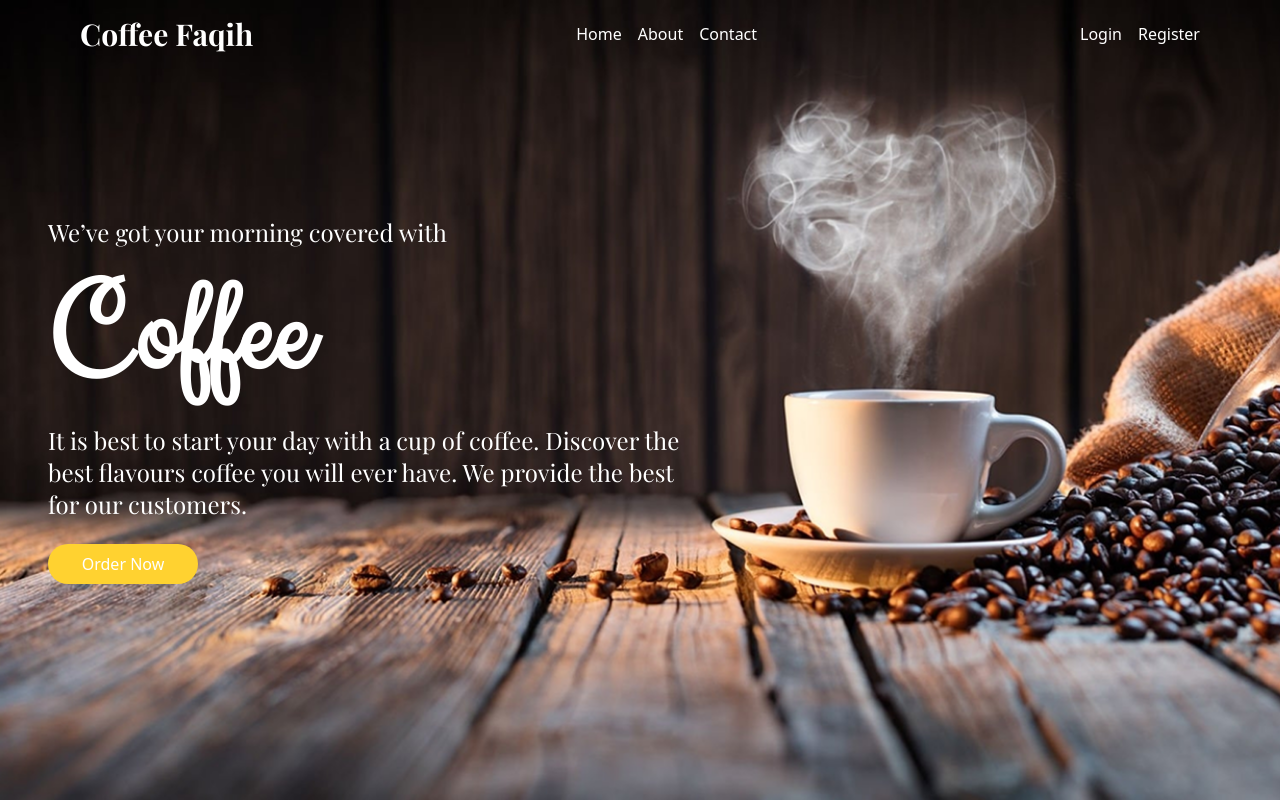
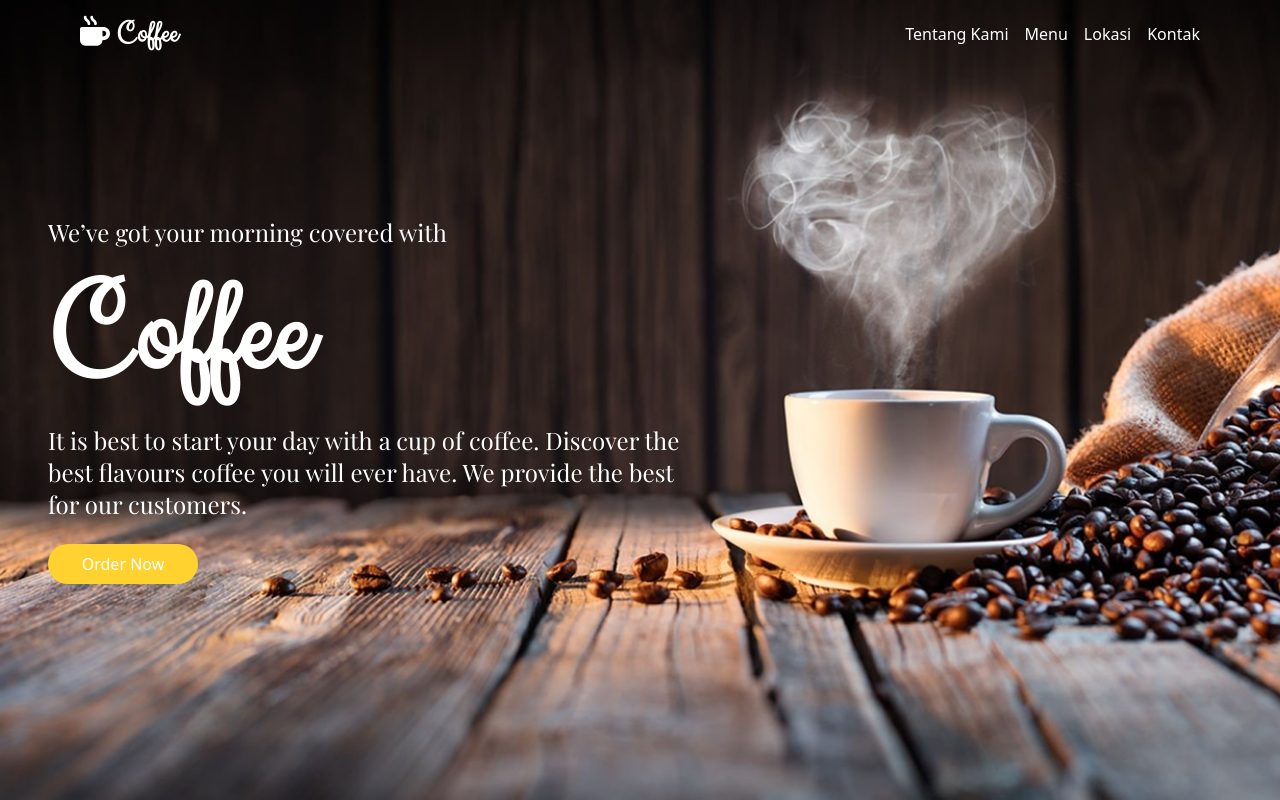
Before and after one commit to Spesial-Team/coffee-special-team-ui, a plain HTML site: page index.html in a window 1280 px wide. Shown: the top 800 px of the page. Drawn offline with nearby package versions, Linux system fonts and the light colour scheme.

Commit message:
fix: nav background

```diff
--- a/assets/scripts/nav.js
+++ b/assets/scripts/nav.js
@@ -27,10 +27,10 @@ function initializeNavbar() {
     const handleScroll = () => {
       if (window.scrollY > scrollThreshold) {
         navbar.classList.remove("lg:bg-transparent");
-        navbar.classList.add("lg:bg-gray-800", "shadow-md");
+        navbar.classList.add("lg:bg-orange-950", "shadow-md");
       } else {
         navbar.classList.add("lg:bg-transparent");
-        navbar.classList.remove("lg:bg-gray-800", "shadow-md");
+        navbar.classList.remove("lg:bg-orange-950", "shadow-md");
       }
     };
     window.addEventListener("scroll", handleScroll);
--- a/layouts/nav.html
+++ b/layouts/nav.html
@@ -1,9 +1,9 @@
 <nav
   id="main-navbar"
-  class="bg-gray-800 p-4 text-white flex justify-between items-center px-4 fixed top-0 left-0 right-0 z-50 lg:px-20 duration-1000 ease-in-out"
+  class="bg-orange-950 p-4 text-white flex justify-between items-center px-4 fixed top-0 left-0 right-0 z-50 lg:px-20 duration-1000 ease-in-out"
 >
-  <h1 class="text-3xl font-bold font-['playfair-display'] z-25">
-    Coffee Faqih
+  <h1 class="text-3xl font-bold font-['clicker-script'] z-25">
+    <i class="fa-solid fa-mug-hot"></i> Coffee
   </h1>
 
   <button id="menu-button" class="lg:hidden p-2 z-20">
@@ -26,38 +26,44 @@
   <div class="hidden lg:flex lg:flex-row lg:items-center lg:space-x-8">
     <ul class="flex flex-col lg:flex-row space-y-4 lg:space-y-0 lg:space-x-4">
       <li>
-        <a href="/" class="hover:text-amber-400 block lg:inline-block">Home</a>
-      </li>
-      <li>
-        <a href="/about" class="hover:text-amber-400 block lg:inline-block"
-          >About</a
+        <a href="#about" class="hover:text-orange-200 block lg:inline-block"
+          >Tentang Kami</a
         >
       </li>
       <li>
-        <a href="/contact" class="hover:text-amber-400 block lg:inline-block"
-          >Contact</a
+        <a href="#menu" class="hover:text-orange-200 block lg:inline-block"
+          >Menu</a
+        >
+      </li>
+      <li>
+        <a href="#location" class="hover:text-orange-200 block lg:inline-block"
+          >Lokasi</a
+        >
+      </li>
+      <li>
+        <a href="#contact" class="hover:text-orange-200 block lg:inline-block"
+          >Kontak</a
         >
       </li>
     </ul>
   </div>
 
-  <div class="hidden lg:flex lg:flex-row lg:items-center lg:space-x-8">
-
+  <!-- <div class="hidden lg:flex lg:flex-row lg:items-center lg:space-x-8">
     <ul
       class="flex flex-col lg:flex-row space-y-4 lg:space-y-0 lg:space-x-4 border-t pt-4 lg:pt-0 lg:border-t-0"
     >
       <li>
-        <a href="/login" class="hover:text-amber-400 block lg:inline-block"
+        <a href="/login" class="hover:text-orange-200 block lg:inline-block"
           >Login</a
         >
       </li>
       <li>
-        <a href="/register" class="hover:text-amber-400 block lg:inline-block"
+        <a href="/register" class="hover:text-orange-200 block lg:inline-block"
           >Register</a
         >
       </li>
     </ul>
-  </div>
+  </div> -->
 </nav>
 
 <div
@@ -67,15 +73,12 @@
 
 <div
   id="mobile-menu-container"
-  class="lg:hidden fixed top-0 left-0 w-[80%] h-full bg-gray-800 text-white p-6 pt-20 transform -translate-x-full transition-transform duration-300 ease-in-out z-40"
+  class="lg:hidden fixed top-0 left-0 w-[80%] h-full bg-orange-950 text-white p-6 pt-20 transform -translate-x-full transition-transform duration-300 ease-in-out z-40"
 >
   <ul class="flex flex-col space-y-6 text-xl">
-    <li><a href="/" class="hover:text-amber-400">Home</a></li>
-    <li><a href="/about" class="hover:text-amber-400">About</a></li>
-    <li><a href="/contact" class="hover:text-amber-400">Contact</a></li>
-    <li class="border-t pt-6 mt-6">
-      <a href="/login" class="hover:text-amber-400">Login</a>
-    </li>
-    <li><a href="/register" class="hover:text-amber-400">Register</a></li>
+    <li><a href="#about" class="hover:text-orange-200">Tentang Kami</a></li>
+    <li><a href="#menu" class="hover:text-orange-200">Menu</a></li>
+    <li><a href="#location" class="hover:text-orange-200">Lokasi</a></li>
+    <li><a href="#contact" class="hover:text-orange-200">Kontak</a></li>
   </ul>
 </div>
```
